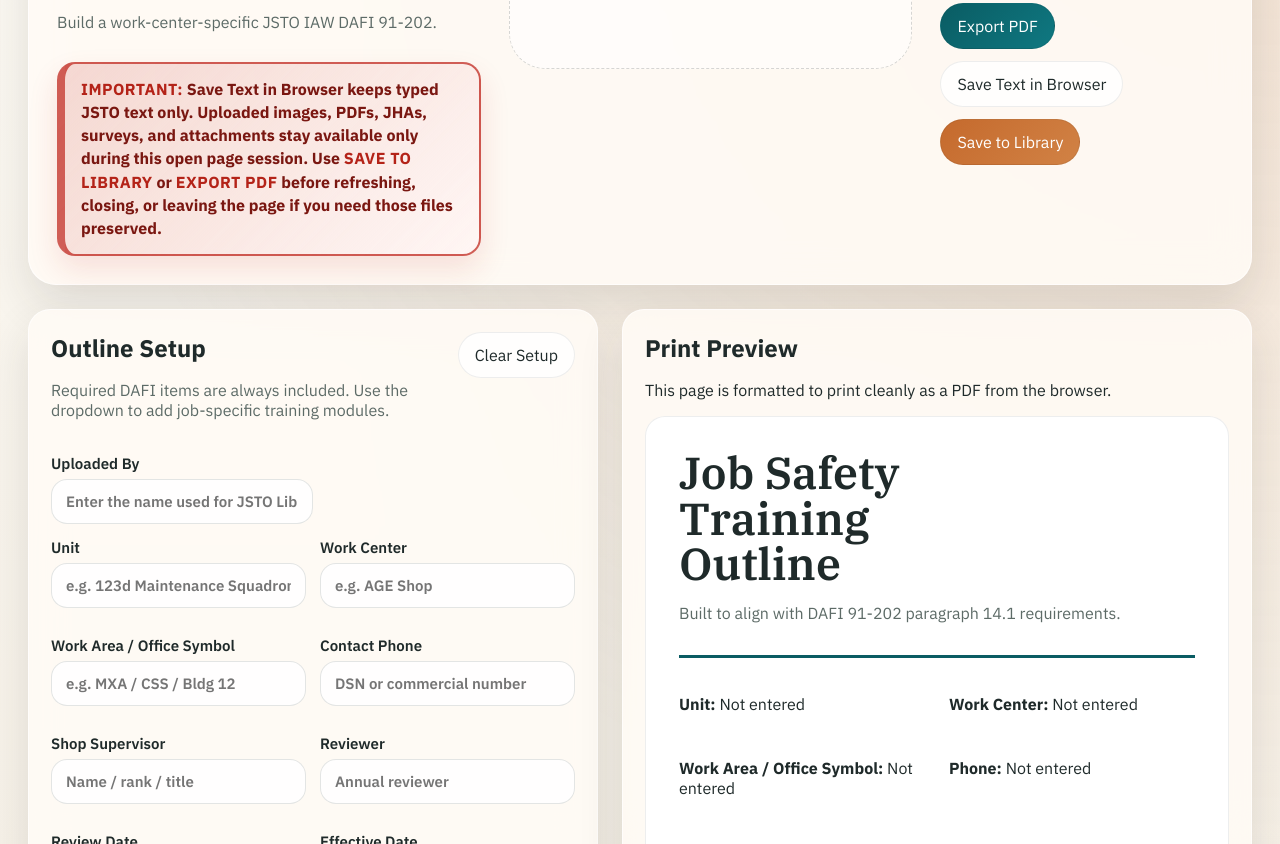
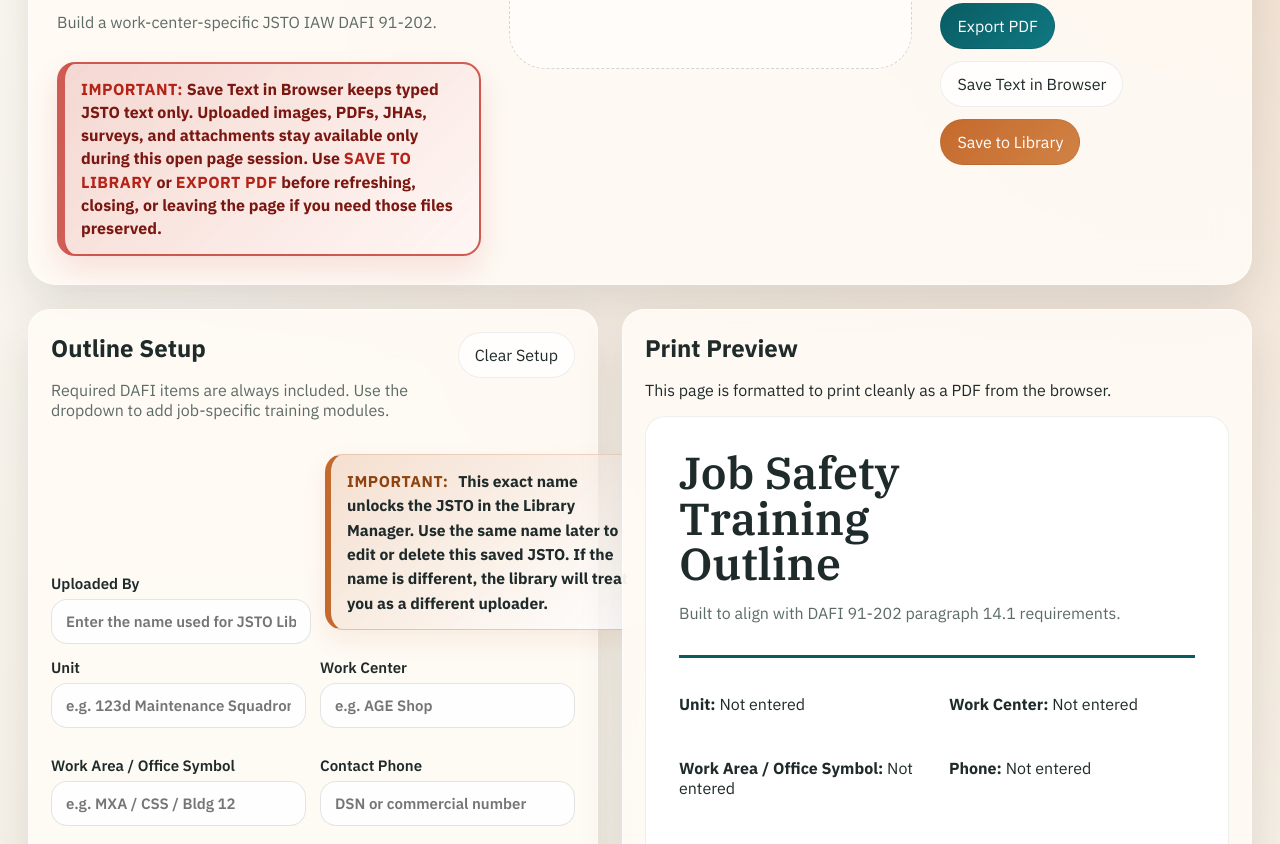
Before and after one commit to jgrimm24/jsto-builder, a website: page index.html in a window 1280 px wide. Shown: the part 409-1253 px from the top of the page. Drawn offline with Linux system fonts and the light colour scheme.

Commit message:
Clarify uploaded by library ownership

```diff
--- a/index.html
+++ b/index.html
@@ -10,7 +10,7 @@
   <link rel="preconnect" href="https://fonts.googleapis.com">
   <link rel="preconnect" href="https://fonts.gstatic.com" crossorigin>
   <link href="https://fonts.googleapis.com/css2?family=IBM+Plex+Sans:wght@400;500;600;700&family=IBM+Plex+Serif:wght@500;600&display=swap" rel="stylesheet">
-  <link rel="stylesheet" href="styles.css?v=20260701-1">
+  <link rel="stylesheet" href="styles.css?v=20260701-2">
   <script>
     window.JSTO_LIBRARY_UPLOAD_URL = "https://jsto-builder-upload.onrender.com";
   </script>
@@ -71,6 +71,9 @@
               Uploaded By
               <input id="library-identity" name="uploadedBy" type="text" placeholder="Enter the name used for JSTO Library saves">
             </label>
+            <div class="library-ownership-callout" role="note">
+              <strong>Important:</strong> This exact name unlocks the JSTO in the Library Manager. Use the same name later to edit or delete this saved JSTO. If the name is different, the library will treat you as a different uploader.
+            </div>
           </div>
 
           <div class="form-grid two-up">
--- a/styles.css
+++ b/styles.css
@@ -201,7 +201,9 @@
 
 .setup-control-row {
   display: grid;
-  grid-template-columns: minmax(260px, 0.5fr);
+  grid-template-columns: minmax(260px, 0.45fr) minmax(320px, 1fr);
+  align-items: end;
+  gap: 14px;
   margin-bottom: 14px;
 }
 
@@ -254,7 +256,7 @@
 
 .library-ownership-callout {
   display: block;
-  margin: 10px 0 12px;
+  margin: 0 0 14px;
   padding: 14px 16px;
   border-radius: 18px;
   border: 1px solid rgba(197, 106, 45, 0.28);
```
